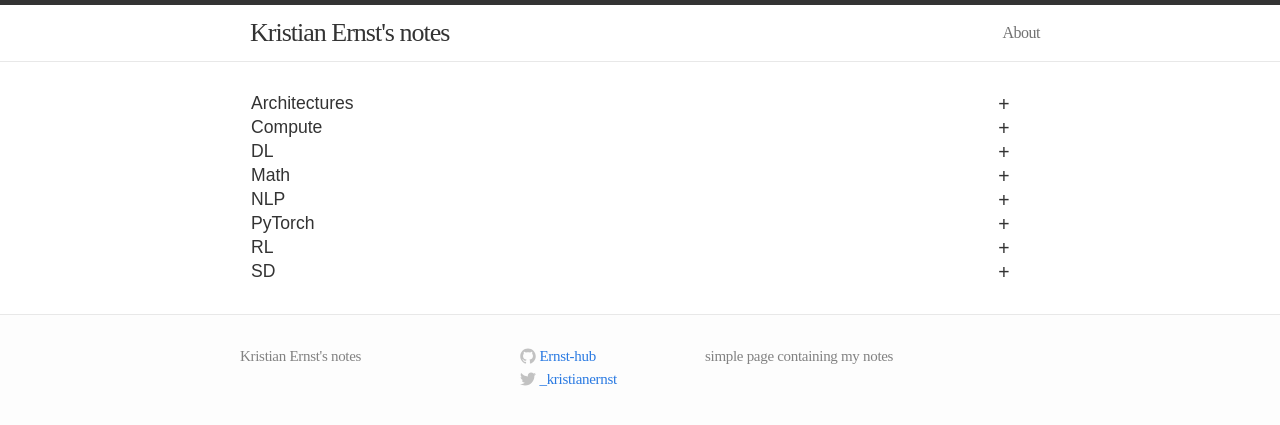
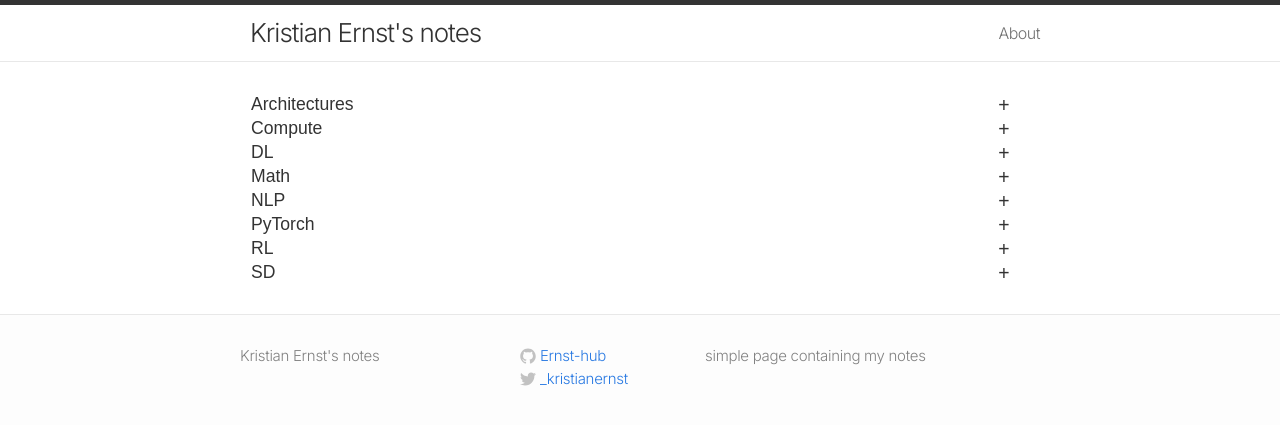
Before and after one commit to kristianernst/kristianernst.github.io, a Jekyll site: the page built from index.html, in a window 1280 px wide. Shown: the top 425 px of the page. Built offline with Jekyll 4.4.1, drawn with Linux system fonts in a browser that asks for light colours.

Commit message:
updated math

```diff
--- a/css/main.css
+++ b/css/main.css
@@ -3,7 +3,7 @@
 
 @import url('https://fonts.googleapis.com/css2?family=Inter:wght@300&display=block');
 
-@import url('https://fonts.googleapis.com/css2?family=DM+Sans:opsz,wght@9..40,300&display=swap');
+
 
 
 
@@ -16,7 +16,7 @@
 html, body { height: 100%; }
 
 body {
-  font-family: "Inter", "DM Sans" sans-serif !important;
+  font-family: "Inter", sans-serif !important;
   font-size: 16px;
   line-height: 1.5;
   font-weight: 300;
```
